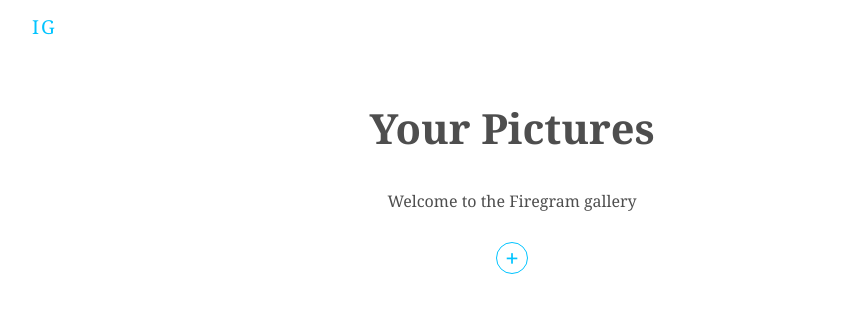
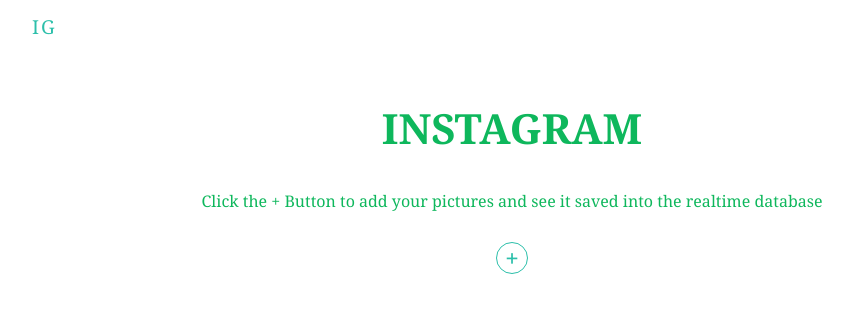
Before and after one commit to gauravshresthh/firegram, a React (Create React App) app: page / in a window 1280 px wide. Shown: the top 312 px of the page, without its empty margins (128-981 px from the left). Built offline with nearby package versions, Linux system fonts and the light colour scheme; no server answers; the database is empty.

Commit message:
file structure refactored

```diff
--- a/src/App.jsx
+++ b/src/App.jsx
@@ -1,19 +1,9 @@
-import React, { useState } from 'react';
-import Title from './comps/Title';
-import UploadForm from './comps/UploadForm';
-import ImageGrid from './comps/ImageGrid';
-import Modal from './comps/Modal';
-
+import React from 'react';
+import Home from './Pages/Home';
 function App() {
-  const [selectedImg, setSelectedImg] = useState(null);
   return (
     <div className="App">
-      <Title />
-      <UploadForm />
-      <ImageGrid setSelectedImg={setSelectedImg} />
-      {selectedImg && (
-        <Modal selectedImg={selectedImg} setSelectedImg={setSelectedImg} />
-      )}
+      <Home />
     </div>
   );
 }
--- a/src/comps/ImageGrid.jsx
+++ b/src/Components/ImageGrid.jsx
@@ -19,7 +19,7 @@
             >
               <motion.img
                 src={doc.url}
-                alt="uploaded pic"
+                alt="Loading error"
                 initial={{ opacity: 0 }}
                 animate={{ opacity: 1 }}
                 transition={{ delay: 1 }}
--- a/src/comps/Title.jsx
+++ b/src/Components/Title.jsx
@@ -4,8 +4,11 @@
   return (
     <div className="title">
       <h1>IG</h1>
-      <h2>Your Pictures</h2>
-      <p>Welcome to the Firegram gallery</p>
+      <h2>INSTAGRAM</h2>
+      <p>
+        Click the + Button to add your pictures and see it saved into the
+        realtime database
+      </p>
     </div>
   );
 };
--- a/src/Pages/Home.jsx
+++ b/src/Pages/Home.jsx
@@ -0,0 +1,21 @@
+import React, { useState } from 'react';
+import Title from '../Components/Title';
+import UploadForm from '../Components/UploadForm';
+import ImageGrid from '../Components/ImageGrid';
+import Modal from '../Components/Modal';
+
+const Home = () => {
+  const [selectedImg, setSelectedImg] = useState(null);
+  return (
+    <>
+      <Title />
+      <UploadForm />
+      <ImageGrid setSelectedImg={setSelectedImg} />
+      {selectedImg && (
+        <Modal selectedImg={selectedImg} setSelectedImg={setSelectedImg} />
+      )}
+    </>
+  );
+};
+
+export default Home;
--- a/src/index.css
+++ b/src/index.css
@@ -1,8 +1,9 @@
 @import url('https://fonts.googleapis.com/css2?family=Noto+Serif:wght@400;700&display=swap');
 
 :root {
-  --primary: #01c4ff;
-  --secondary: #4e4e4e;
+  --primary: #2cbfaa;
+  --secondary: #0eb75c;
+
   --error: #ff4a4a;
 }
 
@@ -10,6 +11,7 @@
 body {
   font-family: 'Noto Serif';
   color: var(--secondary);
+  background: #ffffff;
 }
 .App {
   max-width: 960px;
@@ -76,7 +78,7 @@
   margin: 20px auto;
   display: grid;
   grid-template-columns: 1fr 1fr 1fr;
-  grid-gap: 3rem;
+  grid-gap: 2rem;
 }
 .img-wrap {
   overflow: hidden;
@@ -85,6 +87,7 @@
   /* padding controls height, will always be perfectly square regardless of width */
   position: relative;
   opacity: 0.8;
+  box-shadow: 18px 18px 20px #d1d9e6, -18px -18px 20px #ffffff;
 }
 .img-wrap img {
   min-width: 100%;
```
Also changed, not shown: src/Components/Modal.jsx (renamed from src/comps/Modal.jsx), src/Components/ProgressBar.jsx (renamed from src/comps/ProgressBar.jsx), src/Components/UploadForm.jsx (renamed from src/comps/UploadForm.jsx).
